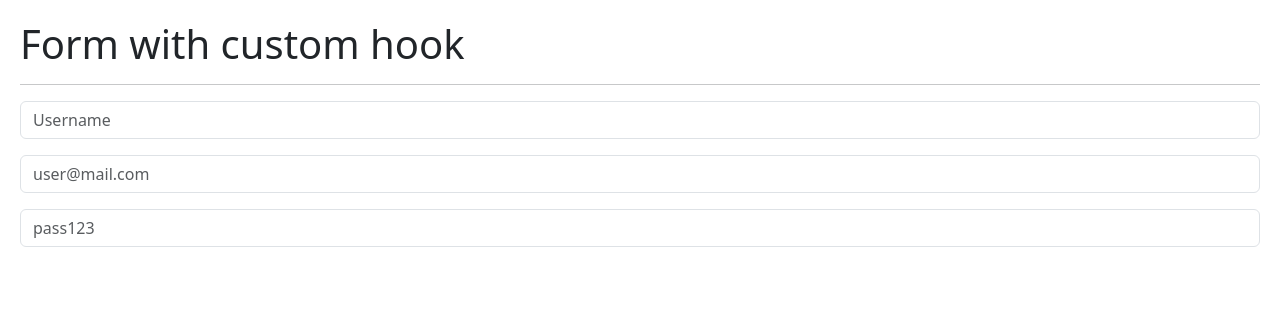
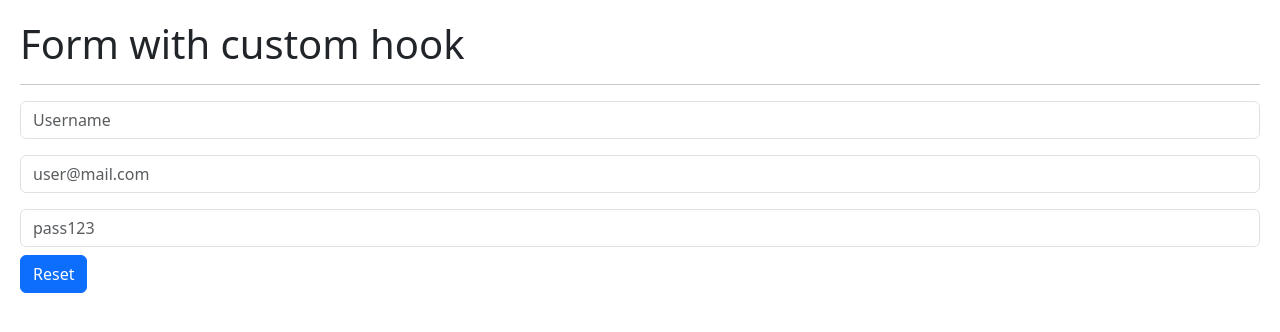
Before and after one commit to Alejandrolga02/Hook-App, a React (Vite) app: page / in a window 1280 px wide. Shown: the top 332 px of the page. Built offline with nearby package versions, Linux system fonts and the light colour scheme.

Commit message:
useForm reset form

```diff
--- a/src/02-useEffect/FormWithCustomHook.jsx
+++ b/src/02-useEffect/FormWithCustomHook.jsx
@@ -1,7 +1,7 @@
 import { useForm } from "../hooks/useForm";
 
 export const FormWithCustomHook = () => {
-	const { formState, onInputChange, username, email, password } = useForm({
+	const { onInputChange, onResetForm, username, email, password } = useForm({
 		username: "",
 		email: "",
 		password: "",
@@ -15,6 +15,9 @@ export const FormWithCustomHook = () => {
 			<input type="text" className="form-control" placeholder="Username" name="username" value={username} onChange={onInputChange} />
 			<input type="email" className="form-control mt-3" placeholder="user@mail.com" name="email" value={email} onChange={onInputChange} />
 			<input type="password" className="form-control mt-3" placeholder="pass123" name="password" value={password} onChange={onInputChange} />
+			<button onClick={onResetForm} className="btn btn-primary m-0 mt-2">
+				Reset
+			</button>
 		</>
 	);
 };
--- a/src/hooks/useForm.js
+++ b/src/hooks/useForm.js
@@ -12,10 +12,15 @@ export const useForm = (initialForm = {}) => {
 		});
 	};
 
+	const onResetForm = () => {
+		setFormState(initialForm)
+	};
+
 
 	return {
 		formState,
+		...formState,
 		onInputChange,
-		...formState
+		onResetForm
 	}
 }
--- a/src/main.jsx
+++ b/src/main.jsx
@@ -9,7 +9,7 @@ import { FormWithCustomHook } from "./02-useEffect/FormWithCustomHook";
 // import { HooksApp } from "./HooksApp.jsx";
 
 ReactDOM.createRoot(document.getElementById("root")).render(
-	// <React.StrictMode>
-	<FormWithCustomHook />
-	// </React.StrictMode>
+	<React.StrictMode>
+		<FormWithCustomHook />
+	</React.StrictMode>
 );
```
